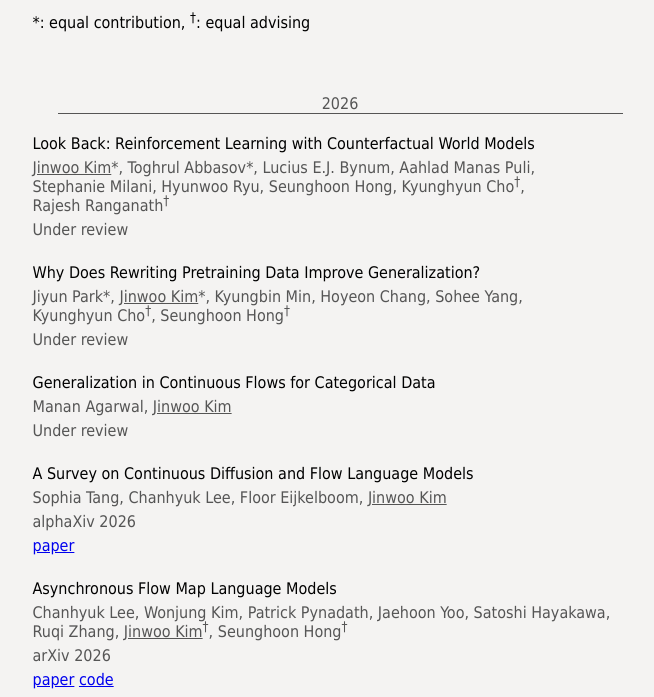
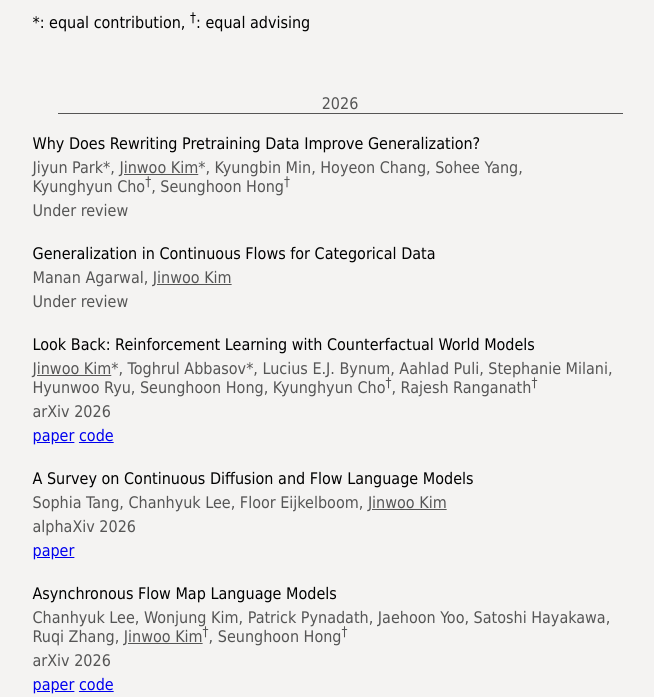
Before and after one commit to jw9730/jw9730.github.io, a plain HTML site: page publications.html in a window 1280 px wide. Shown: the part 103-800 px from the top of the page, without its empty margins (300-954 px from the left). Drawn offline with Linux system fonts and the light colour scheme.

Commit message:
Update index.html

```diff
--- a/publications.html
+++ b/publications.html
@@ -82,17 +82,6 @@
   <h2>2026</h2>
 
   <div class="pub">
-    <div class="title">Look Back: Reinforcement Learning with Counterfactual World Models</div>
-    <div>
-      <u>Jinwoo&nbsp;Kim</u>*, Toghrul&nbsp;Abbasov*, Lucius&nbsp;E.J.&nbsp;Bynum, Aahlad&nbsp;Manas&nbsp;Puli,
-      Stephanie&nbsp;Milani,
-      Hyunwoo&nbsp;Ryu, Seunghoon&nbsp;Hong, Kyunghyun&nbsp;Cho<sup>&dagger;</sup>,
-      Rajesh&nbsp;Ranganath<sup>&dagger;</sup>
-    </div>
-    <div>Under review</div>
-  </div>
-
-  <div class="pub">
     <div class="title">Why Does Rewriting Pretraining Data Improve Generalization?</div>
     <div>
       Jiyun&nbsp;Park*, <u>Jinwoo&nbsp;Kim</u>*, Kyungbin&nbsp;Min, Hoyeon&nbsp;Chang, Sohee&nbsp;Yang,
@@ -106,6 +95,18 @@
     <div class="title">Generalization in Continuous Flows for Categorical Data</div>
     <div>Manan&nbsp;Agarwal, <u>Jinwoo&nbsp;Kim</u></div>
     <div>Under review</div>
+  </div>
+
+  <div class="pub">
+    <div class="title">Look Back: Reinforcement Learning with Counterfactual World Models</div>
+    <div>
+      <u>Jinwoo&nbsp;Kim</u>*, Toghrul&nbsp;Abbasov*, Lucius&nbsp;E.J.&nbsp;Bynum, Aahlad&nbsp;Puli,
+      Stephanie&nbsp;Milani,
+      Hyunwoo&nbsp;Ryu, Seunghoon&nbsp;Hong, Kyunghyun&nbsp;Cho<sup>&dagger;</sup>,
+      Rajesh&nbsp;Ranganath<sup>&dagger;</sup>
+    </div>
+    <div>arXiv 2026</div>
+    <div><a href="https://arxiv.org/abs/2611.29259">paper</a> <a href="https://github.com/ToghrulAbbasov19/look-back">code</a></div>
   </div>
 
   <div class="pub">
```
Also changed, not shown: index.html (+15 -3 lines), 1 other file.
